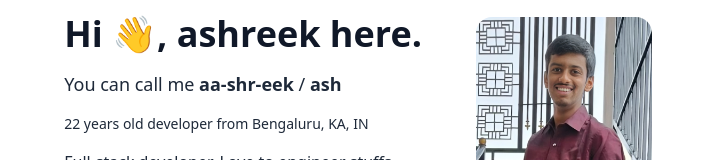
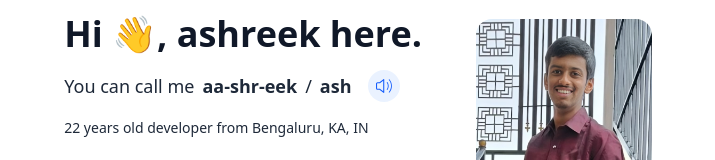
Before and after one commit to ashreekar/ashreek-portfolio-v1, a React (Vite) app: page / in a window 1280 px wide. Shown: the part 120-280 px from the top of the page, without its empty margins (282-997 px from the left). Built offline with nearby package versions, Linux system fonts and the light colour scheme.

Commit message:
add: audio spell for name

```diff
--- a/src/components/IntroCard.jsx
+++ b/src/components/IntroCard.jsx
@@ -2,11 +2,20 @@ import {
     FileTextIcon,
     GitHubLogoIcon,
     LinkedInLogoIcon,
+    SpeakerLoudIcon,
     TwitterLogoIcon,
 } from "@radix-ui/react-icons";
+import { useRef } from "react";
 import { Link } from "react-router-dom";
 
 function IntroCard() {
+    const audioRef = useRef(new Audio("/namerefaudio.mpeg"));
+
+    const handleSpellName = () => {
+        audioRef.current.currentTime = 0;
+        audioRef.current.play();
+    };
+
     return (
         <section className="mx-auto mt-4 w-full lg:w-11/20 px-6">
             <div className="flex flex-col-reverse md:flex-row items-center justify-between gap-10 rounded-3xl p-8 backdrop-blur-md bg-white/60 dark:bg-white/10">
@@ -16,8 +25,38 @@ function IntroCard() {
                         Hi <span>👋</span>, ashreek here.
                     </h1>
 
-                    <h2 className="text-lg text-gray-800 dark:text-white">
-                        You can call me <span className="font-semibold hover:text-gray-700 dark:hover:text-gray-200 hover:underline">aa-shr-eek</span> / <span className="font-semibold hover:text-gray-700 dark:hover:text-gray-200 hover:underline">ash</span>
+                    <h2 className="text-lg text-gray-800 dark:text-white flex items-center gap-2 flex-wrap justify-center md:justify-start">
+                        You can call me
+                        <span className="font-semibold hover:underline cursor-default">
+                            aa-shr-eek
+                        </span>
+                        /
+                        <span className="font-semibold hover:underline cursor-default">
+                            ash
+                        </span>
+
+                        {/* Audio button */}
+                        <button
+                            title="spell"
+                            onClick={handleSpellName}
+                            aria-label="Play name pronunciation"
+                            className="
+          ml-2
+          flex items-center justify-center
+          rounded-full
+          p-2
+          cursor-pointer
+          bg-blue-500/10 text-blue-600
+          dark:bg-blue-400/10 dark:text-blue-400
+          hover:bg-blue-500/20
+          dark:hover:bg-blue-400/20
+          transition
+          focus:outline-none focus:ring-2 focus:ring-blue-400
+          active:scale-95
+        "
+                        >
+                            <SpeakerLoudIcon className="h-4 w-4" />
+                        </button>
                     </h2>
 
                     <p className="text-sm text-gray-800 dark:text-white">
```
Also changed, not shown: 1 other file (tests, documents, lock files or other folders).
